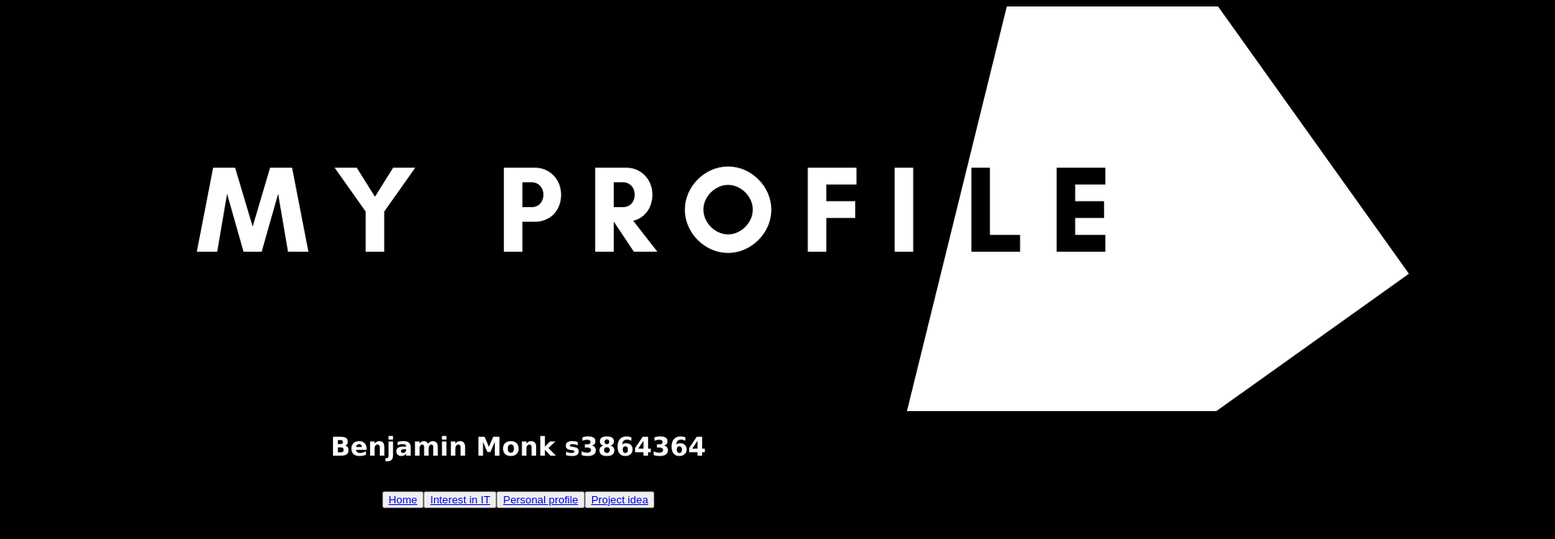
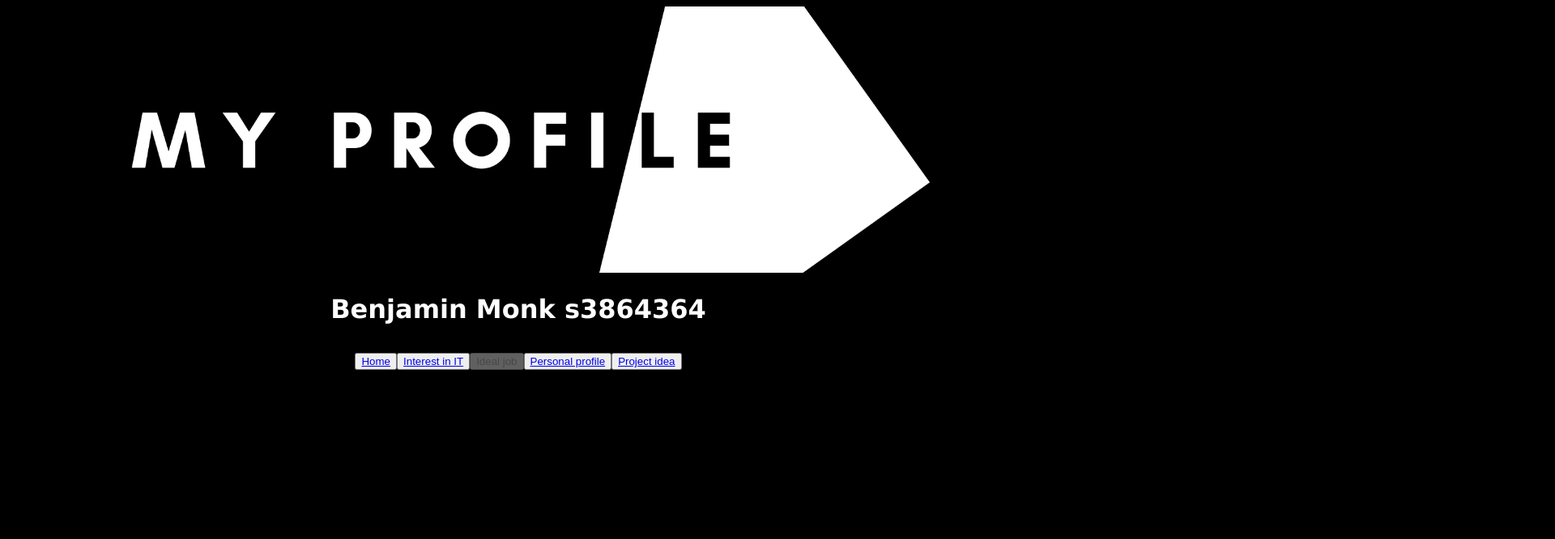
Before and after one commit to posmm/My-profile, a plain HTML site: page ideal_job.html in a window 1280 px wide. Shown: the whole page at 81% size, 1920 px wide, since content can reach past the window. Drawn offline with Linux system fonts and the light colour scheme.

Commit message:
Add files via upload

```diff
--- a/ideal_job.html
+++ b/ideal_job.html
@@ -2,10 +2,11 @@
 <html>
 <body style="background-color:black;">
 <title> Ideal Job </title>
+<head>
 
-<img src="MyProfile.png">
+<img src="MyProfile.png"style="max-width:100%;height:auto;>
 <body>
   <h1 style="text-align:center; font-family:verdana; color:white"> Benjamin Monk s3864364<h1>
-  <h1 style="text-align:center;"><button><a href=index.html>Home</button><button> <a href=https://posmm.github.io/My-profile/interest_in_it.html>Interest in IT </button><button> <a href=https://posmm.github.io/My-profile/personal_profile.html>Personal profile </button><button> <a href=https://posmm.github.io/My-profile/project_idea.html>Project idea </button></h1>
+  <h1 style="text-align:center;"><button><a href=index.html>Home</button><button> <a href=https://posmm.github.io/My-profile/interest_in_it.html>Interest in IT </button><button type="button" disabled>Ideal job</button><button> <a href=https://posmm.github.io/My-profile/personal_profile.html>Personal profile </button><button> <a href=https://posmm.github.io/My-profile/project_idea.html>Project idea </button></h1>
 </body>
 </html>
```
Also changed, not shown: index.html (+2 -2 lines), interest_in_it.html (+3 -2 lines), personal_profile.html (+3 -2 lines), project_idea.html (+3 -2 lines).
